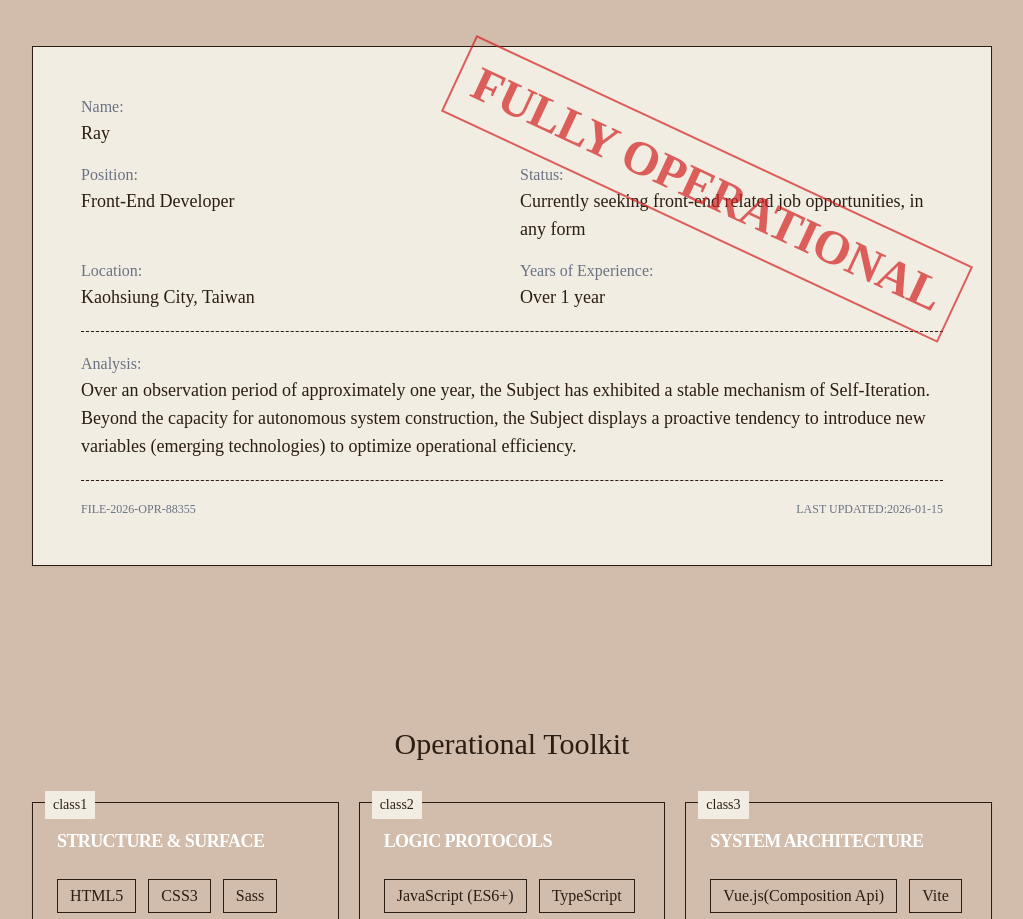
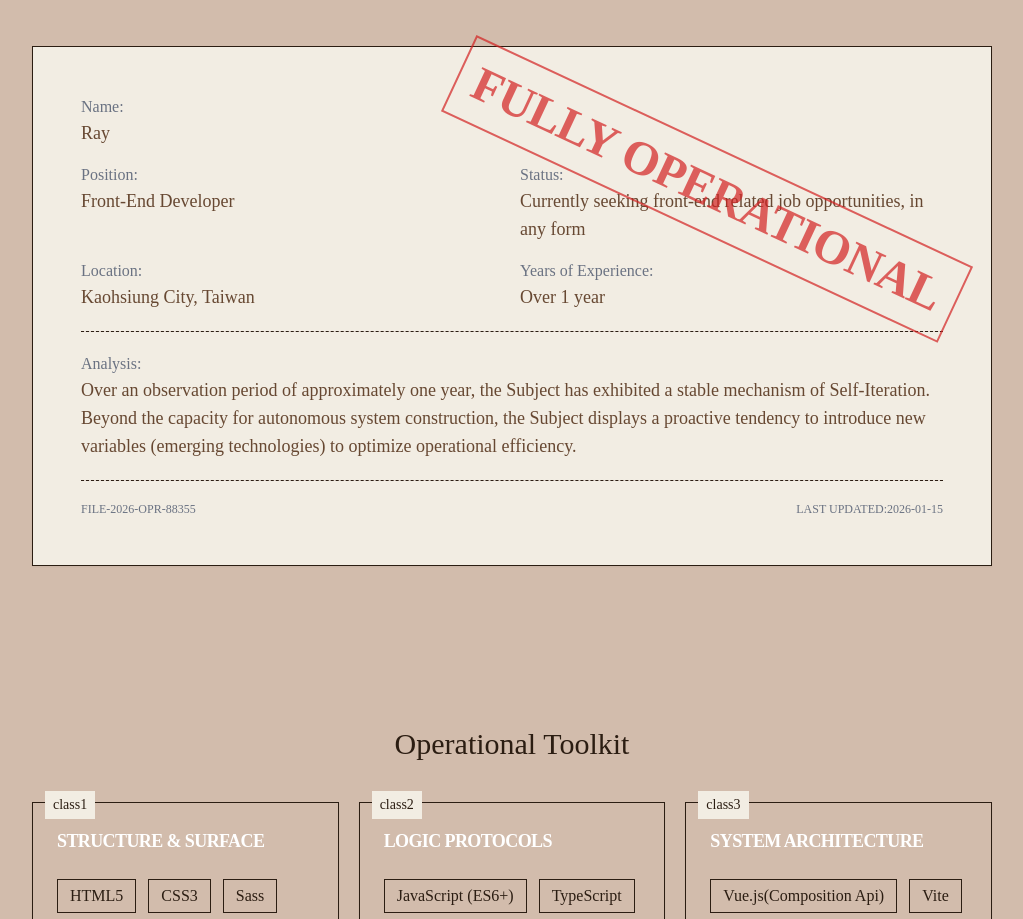
Before and after one commit to raylanraylan/personalWebsite, a Vue app: page / in a window 1280 px wide. Shown: the part 910-1829 px from the top of the page, without its empty margins (128-1151 px from the left). Built offline with nearby package versions, Linux system fonts and the light colour scheme; a web font is replaced by a local one.

Commit message:
refactor: Update styling and class names across multiple components for improved theme consistency.

```diff
--- a/src/components/layout/About.vue
+++ b/src/components/layout/About.vue
@@ -33,22 +33,22 @@ const aboutItems = [
         </CardTitle>
         <CardDescription>
           <div class="grid grid-cols-2 gap-4">
-            <div v-for="item in aboutItems" :key="item" :class="item==='name'? 'col-span-2' : ''">
-              <h4 class="text-base text-gray-500">{{ $t(`about.items.${item}.title`) }}{{$t('about.colon')}}</h4>
-              <p class="text-lg text-on-paper-label">{{ $t(`about.items.${item}.content`) }}</p>
+            <div v-for="item in aboutItems" :key="item" :class="item === 'name' ? 'col-span-2' : ''">
+              <h4 class="text-base text-gray-500">{{ $t(`about.items.${item}.title`) }}{{ $t('about.colon') }}</h4>
+              <p class="text-lg text-paper-label">{{ $t(`about.items.${item}.content`) }}</p>
             </div>
           </div>
         </CardDescription>
       </CardHeader>
-      <hr class="h-px border-dashed bg-surface my-5"/>
+      <hr class="h-px border-dashed bg-surface my-5" />
       <CardContent class="p-0">
-        <h4 class="text-gray-500">{{ $t('about.description.title') }}{{$t('about.colon')}}</h4>
-        <p class="text-lg text-on-paper-label">{{ $t('about.description.content') }}</p>
+        <h4 class="text-gray-500">{{ $t('about.description.title') }}{{ $t('about.colon') }}</h4>
+        <p class="text-lg text-paper-label">{{ $t('about.description.content') }}</p>
       </CardContent>
-      <hr class="h-px border-dashed bg-surface my-5"/>
+      <hr class="h-px border-dashed bg-surface my-5" />
       <CardFooter class="justify-between p-0 text-xs  text-gray-500">
         <span>{{ props.fileNumber }}</span>
-        <span>{{$t('about.footer.updated')}}{{$t('about.colon')}}{{ updatedDate }}</span>
+        <span>{{ $t('about.footer.updated') }}{{ $t('about.colon') }}{{ updatedDate }}</span>
       </CardFooter>
     </Card>
   </section>
```
